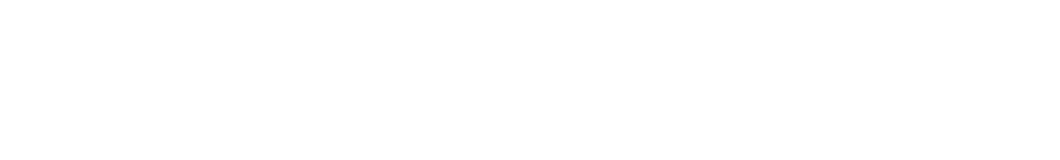
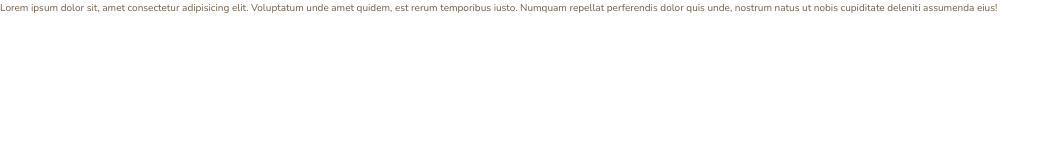
Before and after one commit to FrozenPyrozen/Nexter, a website: page index.html in a window 1280 px wide. Shown: the whole page, without its empty margins (0-1060 px from the left). Drawn offline with nearby package versions, Linux system fonts and the light colour scheme; files that its build step writes are made by us from their sources.

Commit message:
Added global styles reset

```diff
--- a/index.html
+++ b/index.html
@@ -12,6 +12,6 @@
         <title>Nexter &mdash; your home, your freedom</title>
     </head>
     <body class="container">
-
+        Lorem ipsum dolor sit, amet consectetur adipisicing elit. Voluptatum unde amet quidem, est rerum temporibus iusto. Numquam repellat perferendis dolor quis unde, nostrum natus ut nobis cupiditate deleniti assumenda eius!
     </body>
 </html>
--- a/sass/_base.scss
+++ b/sass/_base.scss
@@ -13,3 +13,23 @@ $color-grey-dark-2: #6D5D4B;
 // FONT VARIABLES
 $font-primary: 'Nunito', sans-serif;
 $font-display: 'Josefin Sans', sans-serif;
+
+*,
+*::before,
+*::after {
+    margin: 0;
+    padding: 0;
+    box-sizing: inherit;
+}
+
+html {
+    box-sizing: border-box;
+    font-size: 62.5%; // 10px / 16px = 62.5% ~> 1rem=10px
+}
+
+body {
+    font-family: $font-primary;
+    color: $color-grey-dark-2;
+    font-weight: 300;
+    line-height: 1.6;
+}
```
Also changed, not shown: package.json (+4 -4 lines), css/style.css (added), 2 other files.
